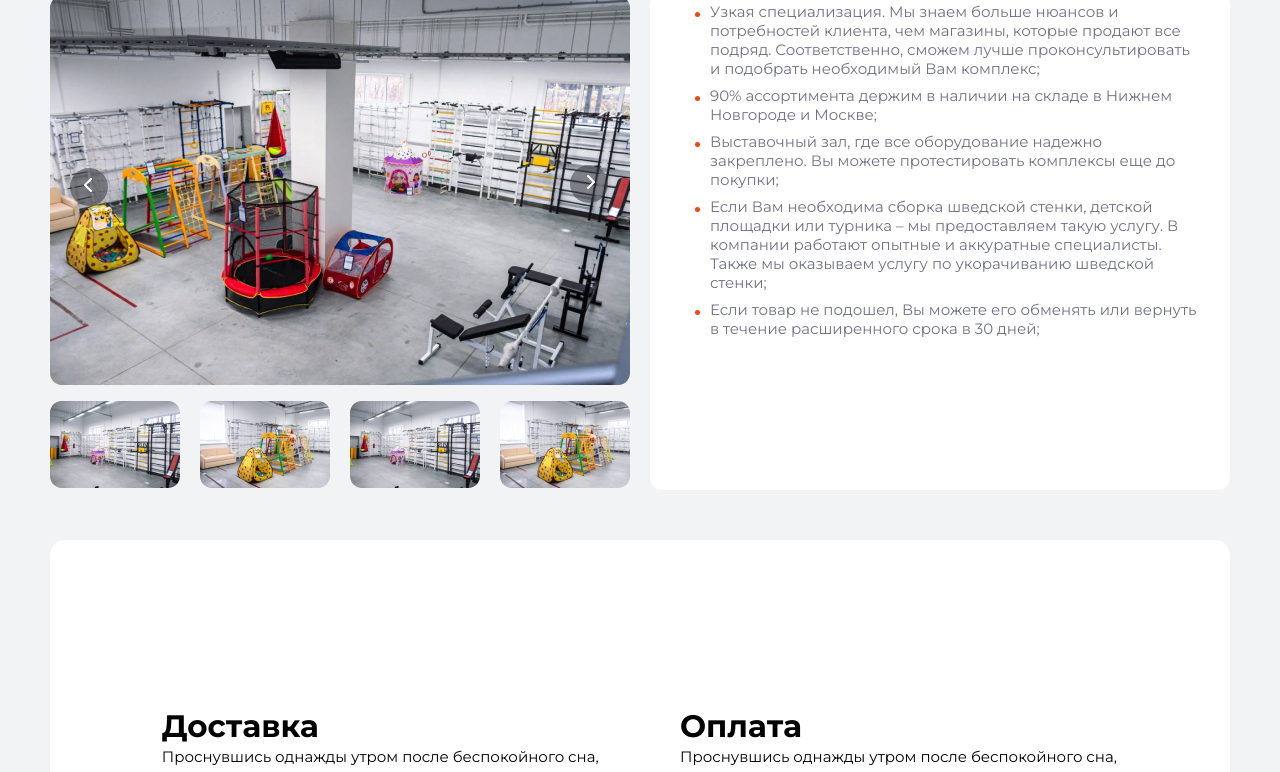
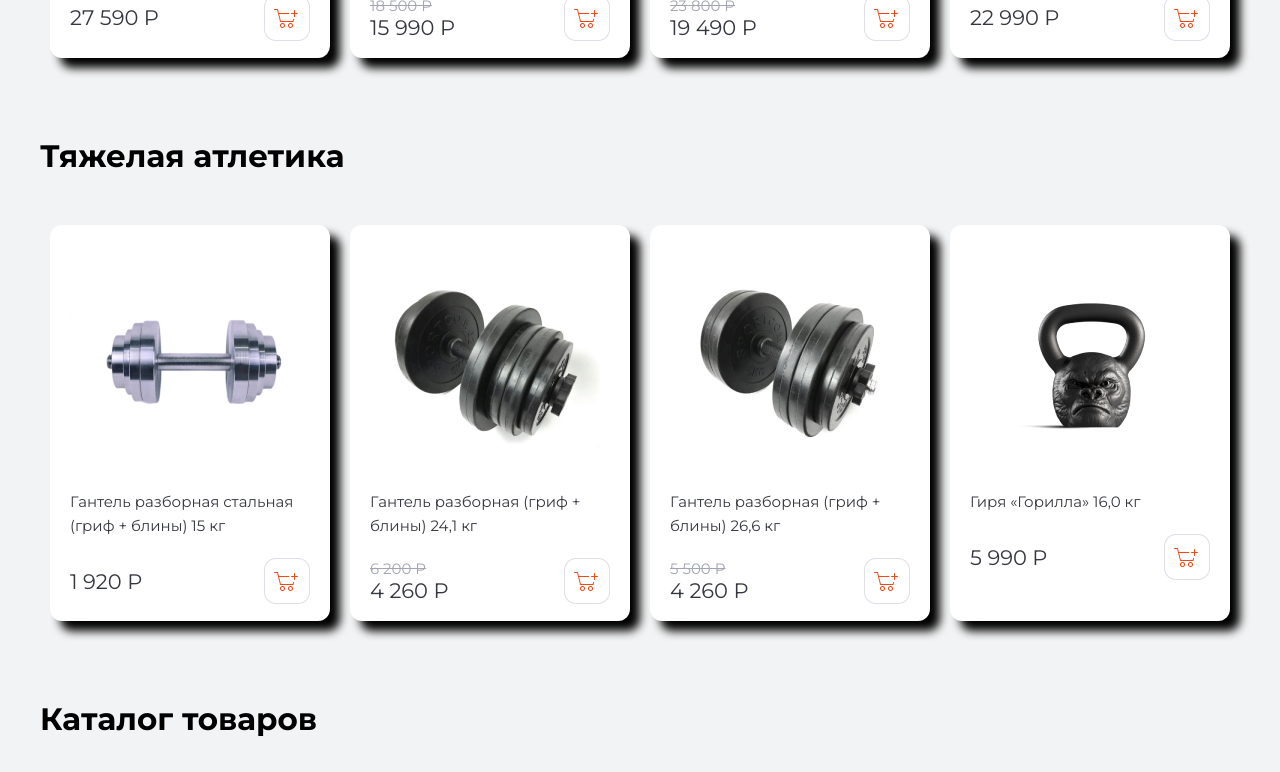
Before and after one commit to EdilAskarbekUulu/edil, a React (Create React App) app in the folder my-app/: page / in a window 1280 px wide. Shown: the part 1980-2752 px from the top of the page. Built offline with nearby package versions, Linux system fonts and the light colour scheme.

Commit message:
fix
Signed-off-by: EdilAskarbekUulu <edilaskarov55@gmail.com>

```diff
--- a/my-app/src/App.js
+++ b/my-app/src/App.js
@@ -7,6 +7,9 @@ import Company from "./components/Company/Company";
 import Payment from "./components/Payment/Payment";
 import Email from "./components/Email/Email";
 import Footer from "./components/Footer/Footer";
+import Section1 from "./components/section1/section1";
+import Section2 from "./components/section2/section2";
+import Section3 from "./components/section3/section3";
 
 function App() {
   return (
@@ -16,6 +19,9 @@ function App() {
       <Cotolog/>
       <Desires/>
       <Shvetcia/>
+      <Section1/>
+      <Section2/>
+      <Section3/>
       <Company/>
       <Payment/>
       <Email/>
```
